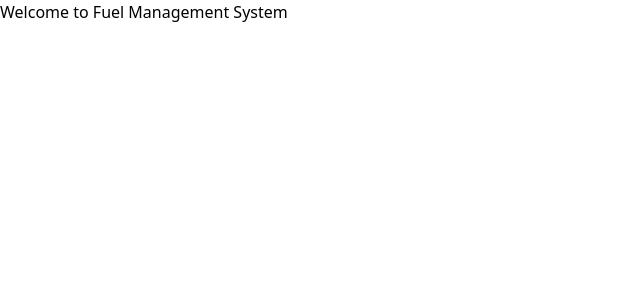
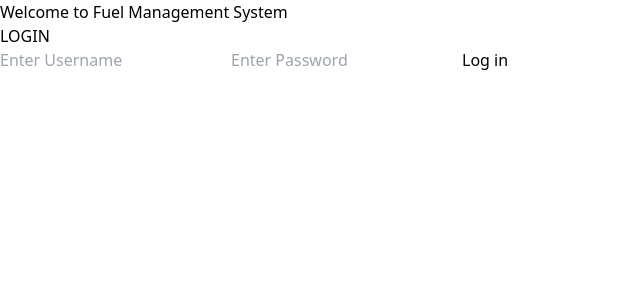
Before and after one commit to lakshitha779988/Fuel-Management-System, a React (Vite) app in the folder frontend/: page /adminlogin in a window 1280 px wide. Shown: the top 300 px of the page, without its empty margins (0-640 px from the left). Built offline with nearby package versions, Linux system fonts and the light colour scheme.

Commit message:
Created Admin Login form component and updated App.jsx

```diff
--- a/frontend/src/App.jsx
+++ b/frontend/src/App.jsx
@@ -7,6 +7,7 @@ import RegistrationPage from './components/Pages/RegistrationPage';
 
 import Dashboard from './components/Pages/Dashboard';
 import AdminDashboard from './components/Pages/AdminDashboard';
+import AdminLoginForm from './components/forms/AdminLoginForm';
 
 
 
@@ -29,6 +30,7 @@ function App() {
           <Route path="/admin" element={<AdminDashboard/>} />
 
           <Route path="/register" element={<UserDetailsForm />} />
+          <Route path="/adminlogin" element={<AdminLoginForm />} />
 
 
 
--- /dev/null
+++ b/frontend/src/components/forms/AdminLoginForm.jsx
@@ -0,0 +1,36 @@
+import React from 'react';
+import { useState } from 'react';
+import { useNavigate } from 'react-router-dom';
+
+function AdminLoginForm() {
+    const[username , setUsername]= useState ('');
+    const[password , setPassword]= useState('');
+    const navigate = useNavigate();
+
+    function handleLogin(e){
+        e.preventDefault();
+
+        if(username === 'admin' && password === '123'){
+            navigate('/admin');
+        }
+        else{
+            return('Invalid username or password');
+        }
+
+
+    }
+
+
+  return (
+    <div>
+      <form onSubmit={handleLogin}>
+        <h2>LOGIN</h2>
+        <input type="text" placeholder="Enter Username" value={username} onChange={(e)=>setUsername(e.target.value)} />
+        <input type="password" placeholder="Enter Password" value={password} onChange={(e)=>setPassword(e.target.value)} />
+        <button type="submit">Log in</button>
+      </form>
+    </div>
+  )
+}
+
+export default AdminLoginForm;
```
